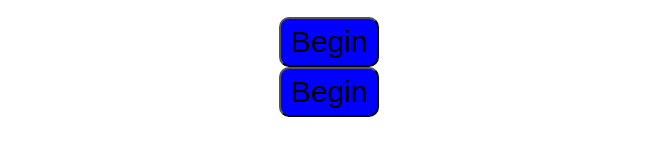
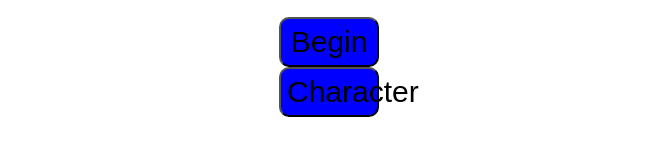
Before and after one commit to gw90/Dungeons-and-Dragons, a plain HTML site: page index.html in a window 1280 px wide. Shown: the part 148-304 px from the top of the page, without its empty margins (311-967 px from the left). Drawn offline with Linux system fonts and the light colour scheme.

Commit message:
Update index.html

```diff
--- a/index.html
+++ b/index.html
@@ -27,7 +27,7 @@
       <h2>Click begin to start playing</h2>
       <a href="game.html"><button>Begin</button></a>
       <br>
-      <a href="character-stats.html"><button>Begin</button></a>
+      <a href="character-stats.html"><button width="400px">Character</button></a>
 
     </center>
 
```
